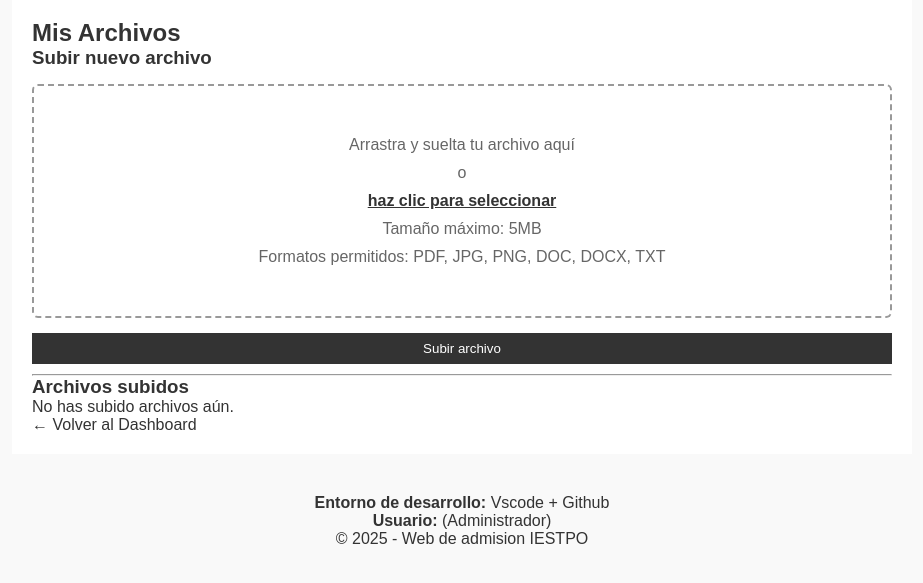
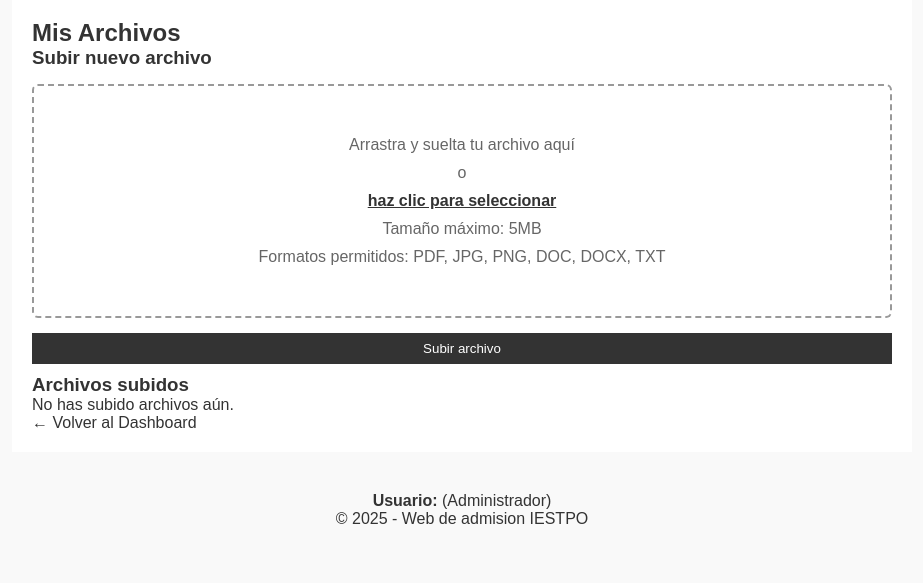
Before and after one commit to KalebCxDev/flask-login-system, a Flask app: page /mis_archivos in a window 1280 px wide. Shown: the part 116-699 px from the top of the page, without its empty margins (178-1101 px from the left). Run offline with Flask 3, Linux system fonts and the light colour scheme; the visitor is signed in with stand-in values (Sample User, id 1).

Commit message:
Actualizacion

```diff
--- a/templates/base.html
+++ b/templates/base.html
@@ -42,7 +42,6 @@
     <footer>
         <div class="footer-content">
             <div class="info-section">
-                <p><strong>Entorno de desarrollo:</strong> Vscode + Github</p>
                 <p><strong>Usuario:</strong>
                     {% if session.user_id %}
                         {{ session.email }}
--- a/templates/files.html
+++ b/templates/files.html
@@ -3,8 +3,10 @@
 {% block title %}Mis Archivos{% endblock %}
 
 {% block content %}
+<div class="files-section">
     <h2>Mis Archivos</h2>
 
+    <div class="admin-card">
         <h3>Subir nuevo archivo</h3>
         <form method="post" enctype="multipart/form-data" action="{{ url_for('subir_archivo') }}" class="upload-form" id="uploadForm">
             <div class="file-upload-area">
@@ -23,16 +25,17 @@
                     <p class="file-size" id="fileSize"></p>
                 </div>
 
-        <button type="submit" class="upload-button">Subir archivo</button>
+                <button type="submit" class="btn btn-primary mt-3">Subir archivo</button>
             </div>
         </form>
+    </div>
 
-<hr>
-
+    <div class="admin-card mt-4">
         <h3>Archivos subidos</h3>
 
         {% if archivos %}
-<table>
+        <div class="table-responsive">
+            <table class="data-table">
                 <thead>
                     <tr>
                         <th>Nombre</th>
@@ -50,19 +53,25 @@
                             <td>{{ (archivo.tamano / 1024)|round(2) }} KB</td>
                             <td>{{ archivo.fecha_subida.strftime('%d/%m/%Y %H:%M') }}</td>
                             <td>
-                    <a href="{{ url_for('descargar_archivo', file_id=archivo.id) }}">Descargar</a>
-                    <form method="post" action="{{ url_for('eliminar_archivo', file_id=archivo.id) }}" style="display: inline;">
-                        <button type="submit" onclick="return confirm('¿Eliminar este archivo?')">Eliminar</button>
+                                <div class="btn-group">
+                                    <a href="{{ url_for('descargar_archivo', file_id=archivo.id) }}" class="btn btn-primary btn-sm">Descargar</a>
+                                    <form method="post" action="{{ url_for('eliminar_archivo', file_id=archivo.id) }}" class="d-inline">
+                                        <button type="submit" class="btn btn-danger btn-sm" onclick="return confirm('¿Eliminar este archivo?')">Eliminar</button>
                                     </form>
+                                </div>
                             </td>
                         </tr>
                     {% endfor %}
                 </tbody>
             </table>
+        </div>
         {% else %}
-<p>No has subido archivos aún.</p>
+        <p class="text-center">No has subido archivos aún.</p>
         {% endif %}
+    </div>
 
-<p><a href="{{ url_for('dashboard') }}">← Volver al Dashboard</a></p>
-
+    <a href="{{ url_for('dashboard') }}" class="btn btn-secondary mt-4">
+        ← Volver al Dashboard
+    </a>
+</div>
 {% endblock %}
--- a/templates/register.html
+++ b/templates/register.html
@@ -6,7 +6,6 @@
 <h2>Registro de Postulante</h2>
 
 <form action="{{ url_for('postular') }}" method="post" enctype="multipart/form-data" class="two-column-form" id="registrationForm">
-    <!-- Columna 1: Todos los datos personales -->
     <div class="form-column personal-data-column">
         <div class="form-group">
             <label for="nombres">Nombres:</label>
@@ -44,7 +43,6 @@
         </div>
     </div>
 
-    <!-- Columna 2: Solo el campo de archivo con área de drop -->
     <div class="form-column file-column">
         <div class="file-upload-area">
             <label for="archivo_de_identidad">Documento de identidad (opcional)</label>
@@ -66,12 +64,11 @@
         </div>
     </div>
 
-    <!-- Botón que ocupa ancho completo -->
+
     <div class="form-actions full-width">
         <button type="submit">Postular</button>
     </div>
 
-    <!-- Enlace de login que ocupa ancho completo -->
     <div class="login-link full-width">
         <p>¿Ya tienes cuenta? <a href="{{ url_for('login') }}">Inicia sesión aquí</a></p>
     </div>
```
Also changed, not shown: templates/dashboard.html (+27 -10 lines), templates/profile.html (+21 -7 lines). Lines whose indentation alone changed are shown as unchanged.
